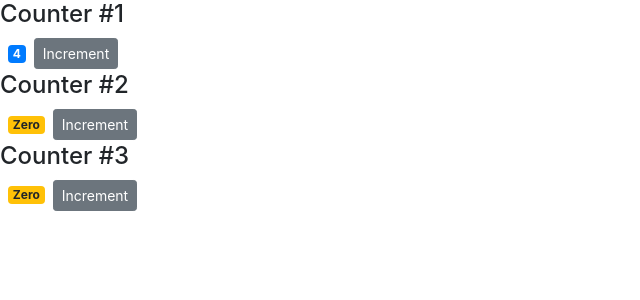
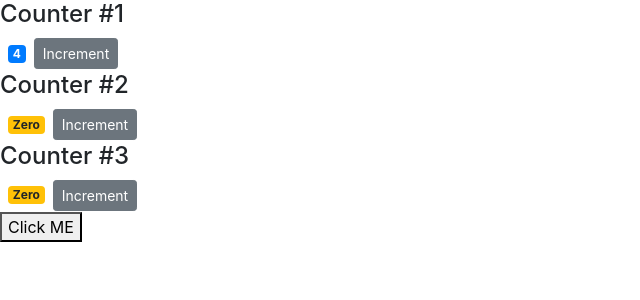
Before and after one commit to m7md21999/ReactJs_Demos, a React (Create React App) app in the folder demo-app/: page / in a window 1280 px wide. Shown: the top 300 px of the page, without its empty margins (0-640 px from the left). Built offline with nearby package versions, Linux system fonts and the light colour scheme.

Commit message:
Added a third component

```diff
--- /dev/null
+++ b/demo-app/src/components/buttons.jsx
@@ -0,0 +1,14 @@
+import React, { Component } from "react";
+
+class ButtonCon extends Component {
+  state = {};
+  render() {
+    return (
+      <div>
+        <button onClick="">Click ME</button>
+      </div>
+    );
+  }
+}
+
+export default ButtonCon;
--- a/demo-app/src/components/conuters.jsx
+++ b/demo-app/src/components/conuters.jsx
@@ -1,5 +1,6 @@
 import React, { Component } from "react";
 import Counter from "./conuter";
+import ButtonCon from "./buttons";
 
 class Conuters extends Component {
   state = {
@@ -26,6 +27,7 @@ class Conuters extends Component {
             <h4>Counter #{counter.id}</h4>
           </Counter>
         ))}
+        <ButtonCon></ButtonCon>
       </div>
     );
   }
```
